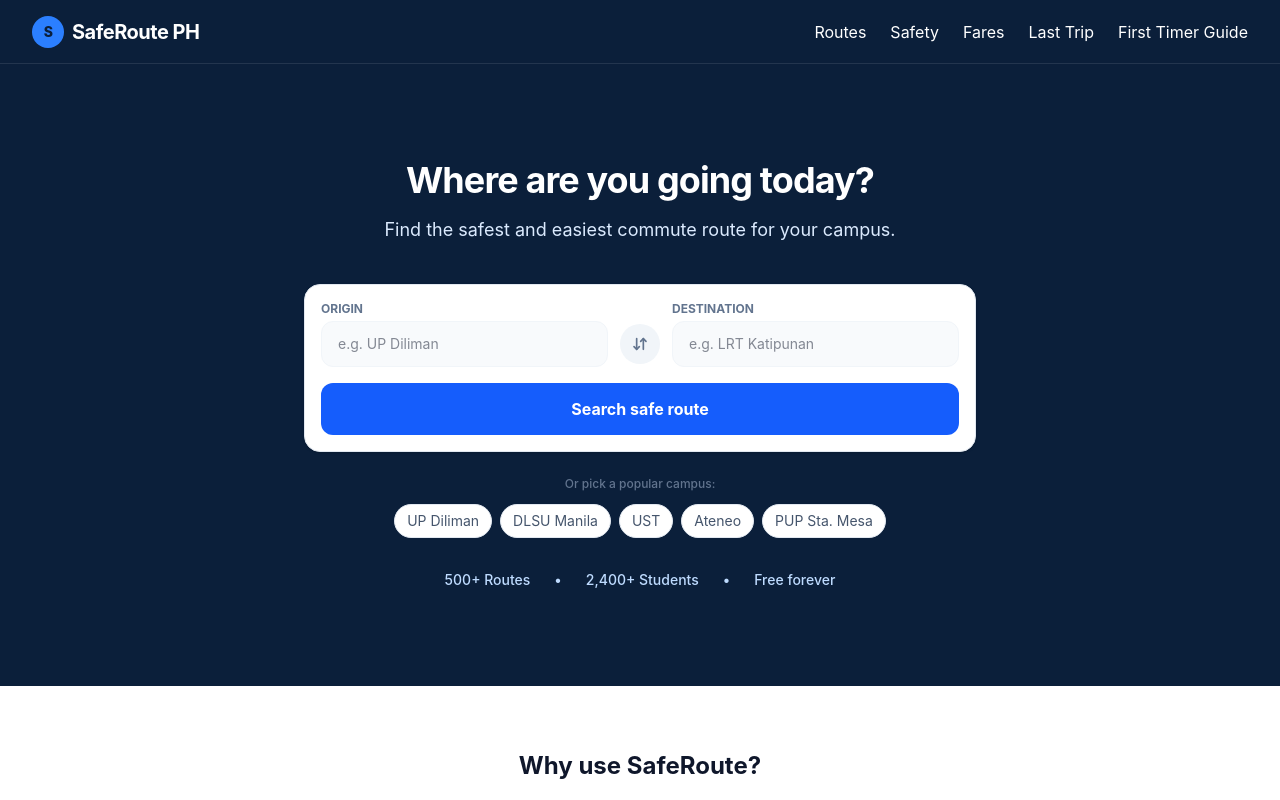
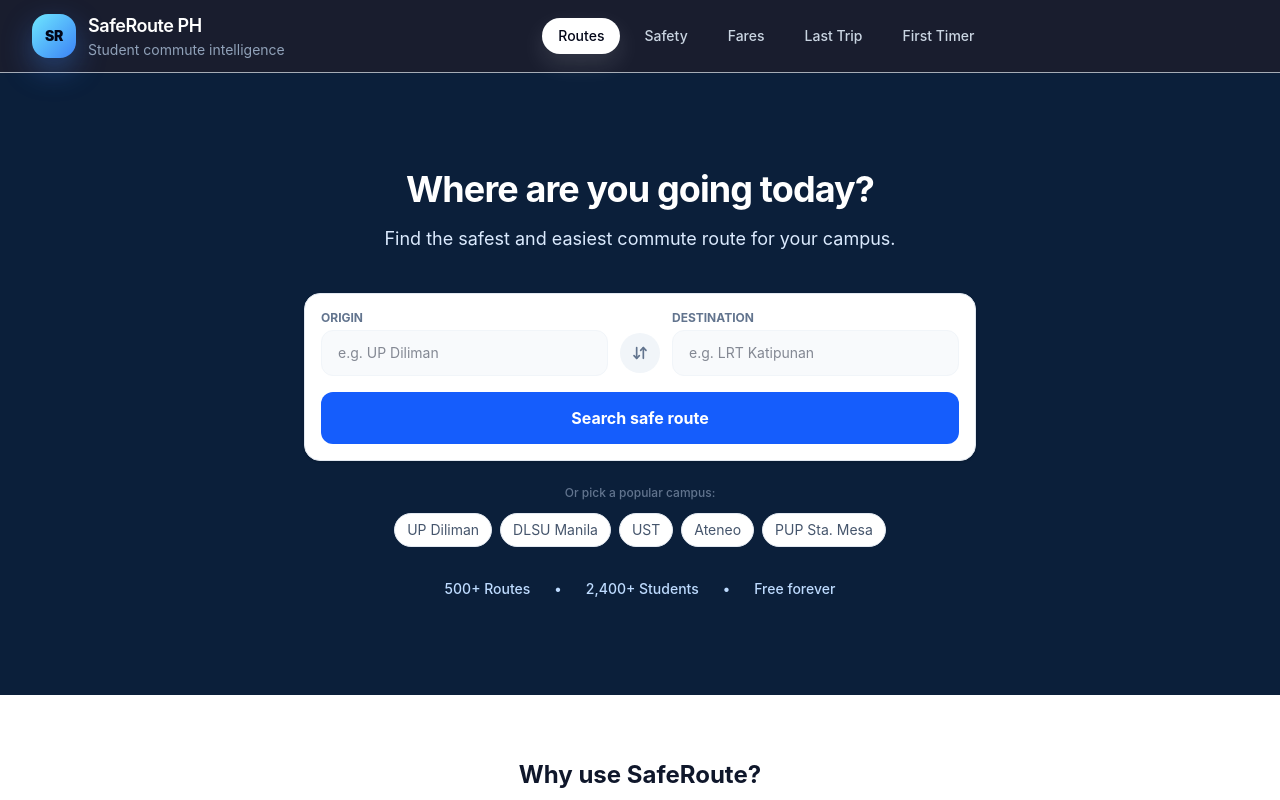
Before and after one commit to gabrielhipolito-dev/safe-route-ph, a Next.js app: page / in a window 1280 px wide. Shown: the top 800 px of the page. Built offline with nearby package versions, Linux system fonts and the light colour scheme.

Commit message:
feat: redesign Navbar component with improved layout and mobile navigation

```diff
--- a/app/components/Navbar.jsx
+++ b/app/components/Navbar.jsx
@@ -1,23 +1,120 @@
 'use client'
+
+import { useState } from 'react'
 import Link from 'next/link'
+import { usePathname } from 'next/navigation'
+
+const navItems = [
+  { href: '/', label: 'Routes' },
+  { href: '/safety', label: 'Safety' },
+  { href: '/fares', label: 'Fares' },
+  { href: '/last-trip', label: 'Last Trip' },
+  { href: '/first-timer', label: 'First Timer' },
+]
 
 export default function Navbar() {
+  const pathname = usePathname()
+  const [menuOpen, setMenuOpen] = useState(false)
+
   return (
-    <nav className="flex h-16 items-center justify-between border-b border-white/10 bg-[#0B1F3A] px-4 sm:px-8">
-      <Link href="/" className="flex items-center gap-2 text-xl font-bold tracking-tight text-white">
-        <div className="flex h-8 w-8 items-center justify-center rounded-full bg-blue-500 text-sm font-extrabold text-[#0B1F3A]">
-          S
+    <header className="sticky top-0 z-50 border-b border-slate-200/70 bg-slate-950/90 backdrop-blur-xl">
+      <nav className="mx-auto flex max-w-7xl items-center justify-between gap-3 px-4 py-3 sm:px-6 lg:px-8">
+        <Link href="/" className="group flex items-center gap-3">
+          <span className="flex h-11 w-11 items-center justify-center rounded-2xl bg-[linear-gradient(135deg,#6EE7FF,#3B82F6)] text-sm font-black tracking-tight text-slate-950 shadow-[0_12px_30px_rgba(59,130,246,0.35)] transition-transform duration-300 group-hover:scale-105">
+            SR
+          </span>
+          <span className="flex flex-col leading-none">
+            <span className="text-base font-semibold tracking-tight text-white sm:text-lg">
+              SafeRoute PH
+            </span>
+            <span className="text-xs text-slate-400 sm:text-sm">
+              Student commute intelligence
+            </span>
+          </span>
+        </Link>
+
+        <div className="hidden items-center gap-2 xl:flex">
+          {navItems.map((item) => {
+            const isActive = item.href === '/' ? pathname === '/' : pathname?.startsWith(item.href)
+
+            return (
+              <Link
+                key={item.href}
+                href={item.href}
+                className={`rounded-full px-4 py-2 text-sm font-medium transition-all duration-200 ${
+                  isActive
+                    ? 'bg-white text-slate-950 shadow-[0_10px_24px_rgba(255,255,255,0.12)]'
+                    : 'text-slate-300 hover:bg-white/8 hover:text-white'
+                }`}
+              >
+                {item.label}
+              </Link>
+            )
+          })}
         </div>
-        SafeRoute PH
-      </Link>
 
-      <div className="flex items-center gap-4 text-sm text-white sm:gap-6 sm:text-base">
-        <Link href="/" className="transition-opacity hover:opacity-80">Routes</Link>
-        <Link href="/safety" className="transition-opacity hover:opacity-80">Safety</Link>
-        <Link href="/fares" className="transition-opacity hover:opacity-80">Fares</Link>
-        <Link href="/last-trip" className="transition-opacity hover:opacity-80">Last Trip</Link>
-        <Link href="/first-timer" className="transition-opacity hover:opacity-80">First Timer Guide</Link>
+        <div className="flex items-center gap-2">
+          <button
+            type="button"
+            onClick={() => setMenuOpen((value) => !value)}
+            className="inline-flex h-11 w-11 items-center justify-center rounded-full border border-white/10 bg-white/5 text-slate-100 transition-colors hover:border-white/20 hover:bg-white/10 hover:text-white xl:hidden"
+            aria-expanded={menuOpen}
+            aria-controls="mobile-navigation"
+            aria-label="Toggle navigation menu"
+          >
+            <svg xmlns="http://www.w3.org/2000/svg" width="20" height="20" viewBox="0 0 24 24" fill="none" stroke="currentColor" strokeWidth="2" strokeLinecap="round" strokeLinejoin="round">
+              <path d="M4 6h16" />
+              <path d="M4 12h16" />
+              <path d="M4 18h16" />
+            </svg>
+          </button>
+        </div>
+      </nav>
+
+      <div id="mobile-navigation" className={`mx-auto max-w-7xl px-4 pb-4 sm:px-6 lg:px-8 xl:hidden ${menuOpen ? 'block' : 'hidden'}`}>
+        <div className="grid gap-2 rounded-3xl border border-white/10 bg-white/5 p-3 shadow-[0_18px_40px_rgba(2,6,23,0.35)]">
+          <div className="grid gap-1">
+            <p className="px-2 text-[11px] font-semibold uppercase tracking-[0.22em] text-slate-400">
+              Navigate
+            </p>
+            <p className="px-2 text-sm text-slate-300">
+              Jump to the core tools or open the route search.
+            </p>
+          </div>
+
+          <div className="grid gap-2">
+            {navItems.map((item) => {
+              const isActive = item.href === '/' ? pathname === '/' : pathname?.startsWith(item.href)
+
+              return (
+                <Link
+                  key={item.href}
+                  href={item.href}
+                  onClick={() => setMenuOpen(false)}
+                  className={`flex items-center justify-between rounded-2xl px-4 py-3 text-sm font-medium transition-colors ${
+                    isActive
+                      ? 'bg-white text-slate-950'
+                      : 'border border-white/10 bg-slate-950/40 text-slate-200 hover:bg-white/10 hover:text-white'
+                  }`}
+                >
+                  <span>{item.label}</span>
+                  <span className={isActive ? 'text-slate-500' : 'text-slate-400'}>→</span>
+                </Link>
+              )
+            })}
+          </div>
+
+          <div className="grid gap-2 sm:grid-cols-2">
+            <Link
+              href="/"
+              onClick={() => setMenuOpen(false)}
+              className="rounded-2xl bg-cyan-400 px-4 py-3 text-center text-sm font-semibold text-slate-950 shadow-[0_12px_28px_rgba(34,211,238,0.22)] transition-transform hover:scale-[1.01] sm:col-span-2"
+            >
+              Search route
+            </Link>
+          </div>
+        </div>
       </div>
-    </nav>
+    </header>
   )
 }
```
